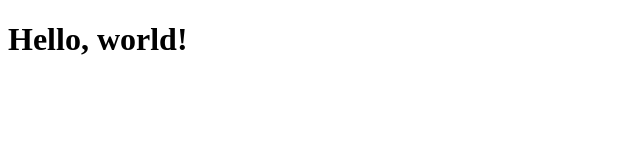
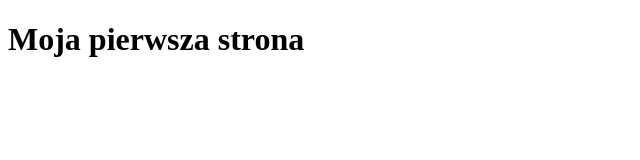
Before and after one commit to Maja1202/merito_wsb, a plain HTML site: page index.html in a window 1280 px wide. Shown: the whole page, without its empty margins (0-640 px from the left). Drawn offline with Linux system fonts and the light colour scheme.

Commit message:
Update index.html

```diff
--- a/index.html
+++ b/index.html
@@ -8,6 +8,6 @@
   <link rel="icon" href="favicon.png">
 </head>
 <body>
-  <h1>Hello, world!</h1>
+  <h1>Moja pierwsza strona</h1>
 </body>
 </html>
```
